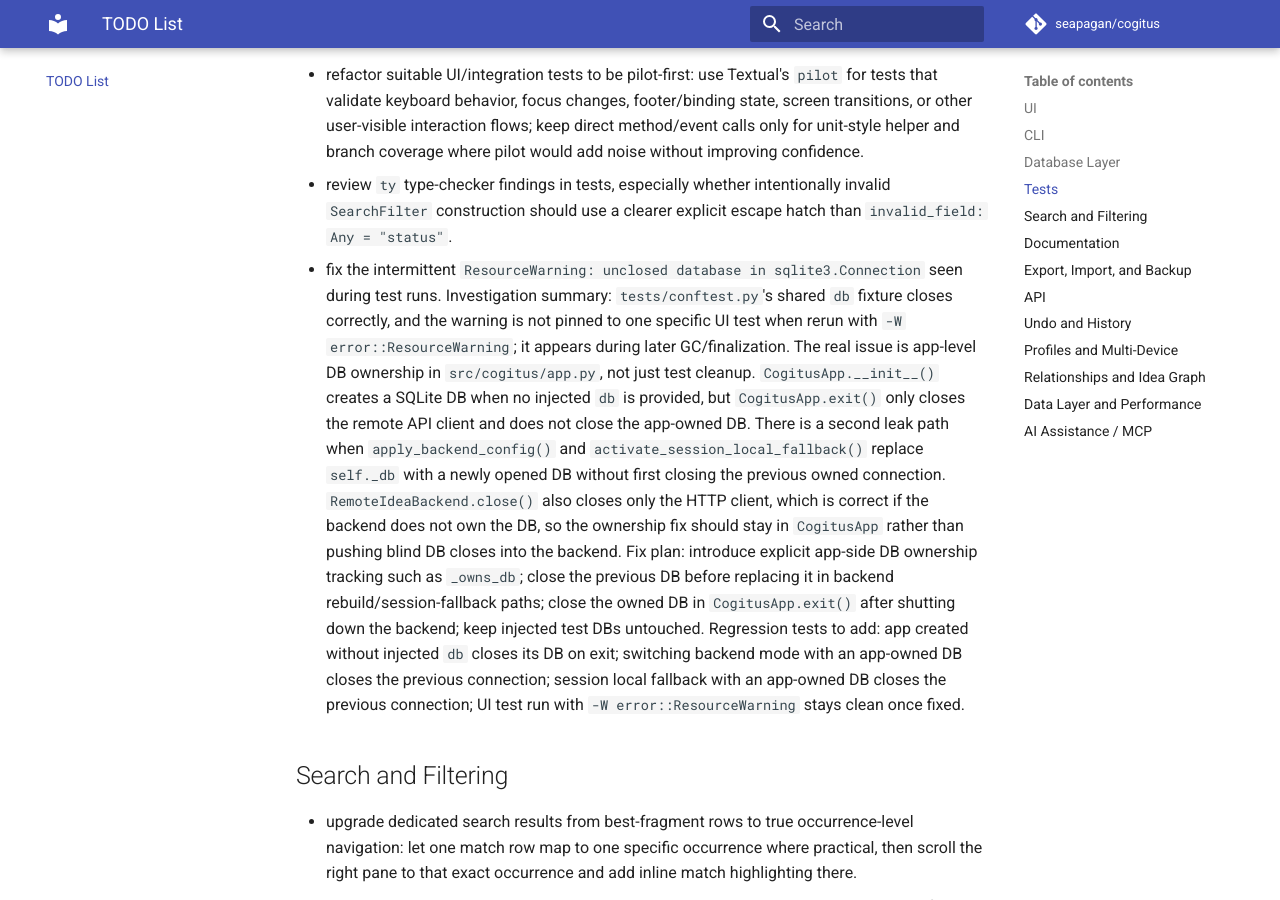
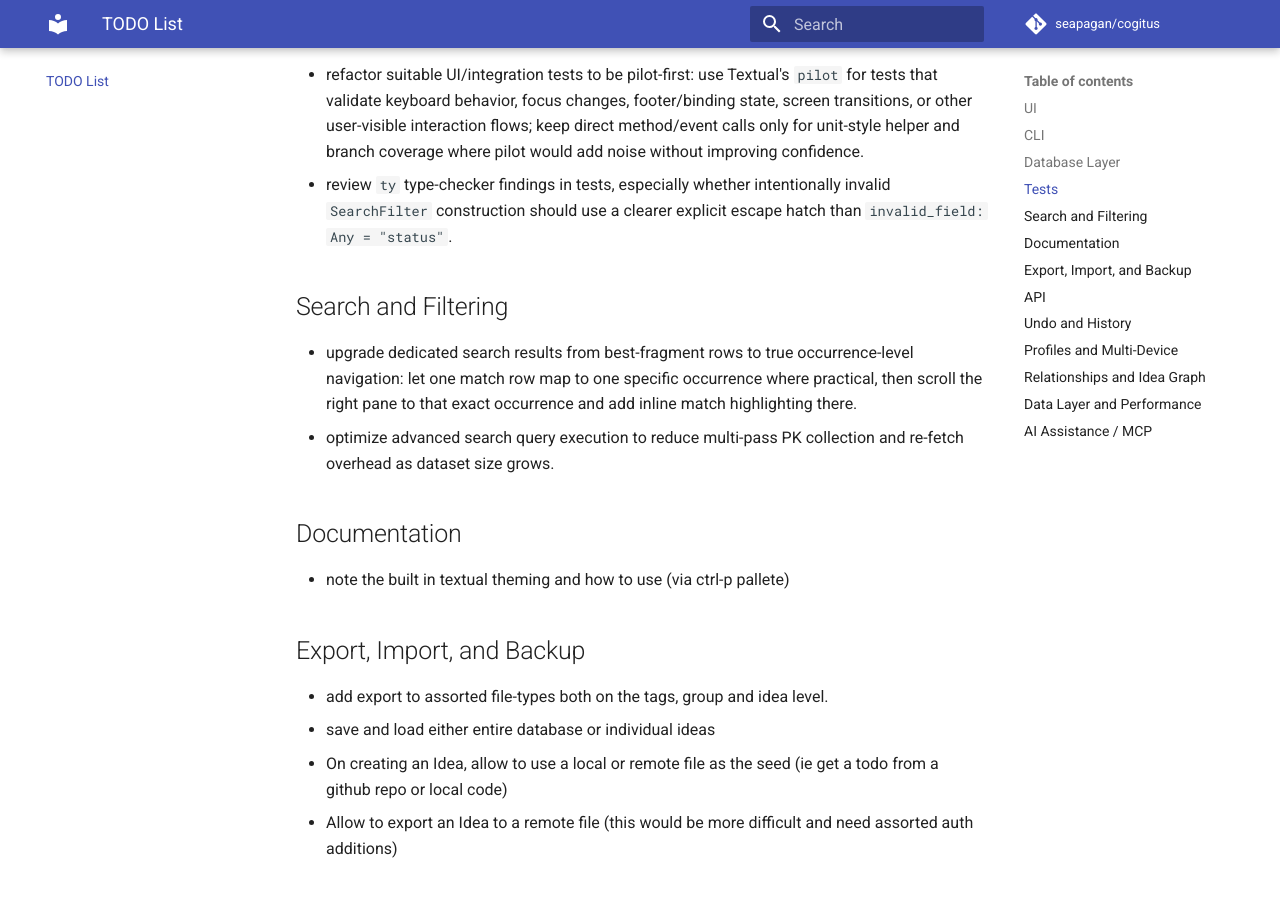
Before and after one commit to seapagan/cogitus, an MkDocs documentation site: the page built from docs/project/todo.md, in a window 1280 px wide and 900 px high, scrolled down 1123 px. Built offline with MkDocs 1.6.1 and Material for MkDocs 9.7.7, drawn with Linux system fonts in a browser that asks for light colours; comment, search, counter and statistics services are not loaded.

Commit message:
chore: remove resolved db leak todo
Signed-off-by: Grant Ramsay <seapagan@gmail.com>

```diff
--- a/TODO.md
+++ b/TODO.md
@@ -41,29 +41,6 @@ Ideas to add to Cogitus
 - review `ty` type-checker findings in tests, especially whether intentionally
   invalid `SearchFilter` construction should use a clearer explicit escape hatch
   than `invalid_field: Any = "status"`.
-- fix the intermittent `ResourceWarning: unclosed database in
-  sqlite3.Connection` seen during test runs. Investigation summary:
-  `tests/conftest.py`'s shared `db` fixture closes correctly, and the warning
-  is not pinned to one specific UI test when rerun with `-W
-  error::ResourceWarning`; it appears during later GC/finalization. The real
-  issue is app-level DB ownership in `src/cogitus/app.py`, not just test
-  cleanup. `CogitusApp.__init__()` creates a SQLite DB when no injected `db` is
-  provided, but `CogitusApp.exit()` only closes the remote API client and does
-  not close the app-owned DB. There is a second leak path when
-  `apply_backend_config()` and `activate_session_local_fallback()` replace
-  `self._db` with a newly opened DB without first closing the previous owned
-  connection. `RemoteIdeaBackend.close()` also closes only the HTTP client,
-  which is correct if the backend does not own the DB, so the ownership fix
-  should stay in `CogitusApp` rather than pushing blind DB closes into the
-  backend. Fix plan:
-  introduce explicit app-side DB ownership tracking such as `_owns_db`; close
-  the previous DB before replacing it in backend rebuild/session-fallback paths;
-  close the owned DB in `CogitusApp.exit()` after shutting down the backend;
-  keep injected test DBs untouched. Regression tests to add:
-  app created without injected `db` closes its DB on exit; switching backend
-  mode with an app-owned DB closes the previous connection; session local
-  fallback with an app-owned DB closes the previous connection; UI test run with
-  `-W error::ResourceWarning` stays clean once fixed.
 
 ## Search and Filtering
 
```
